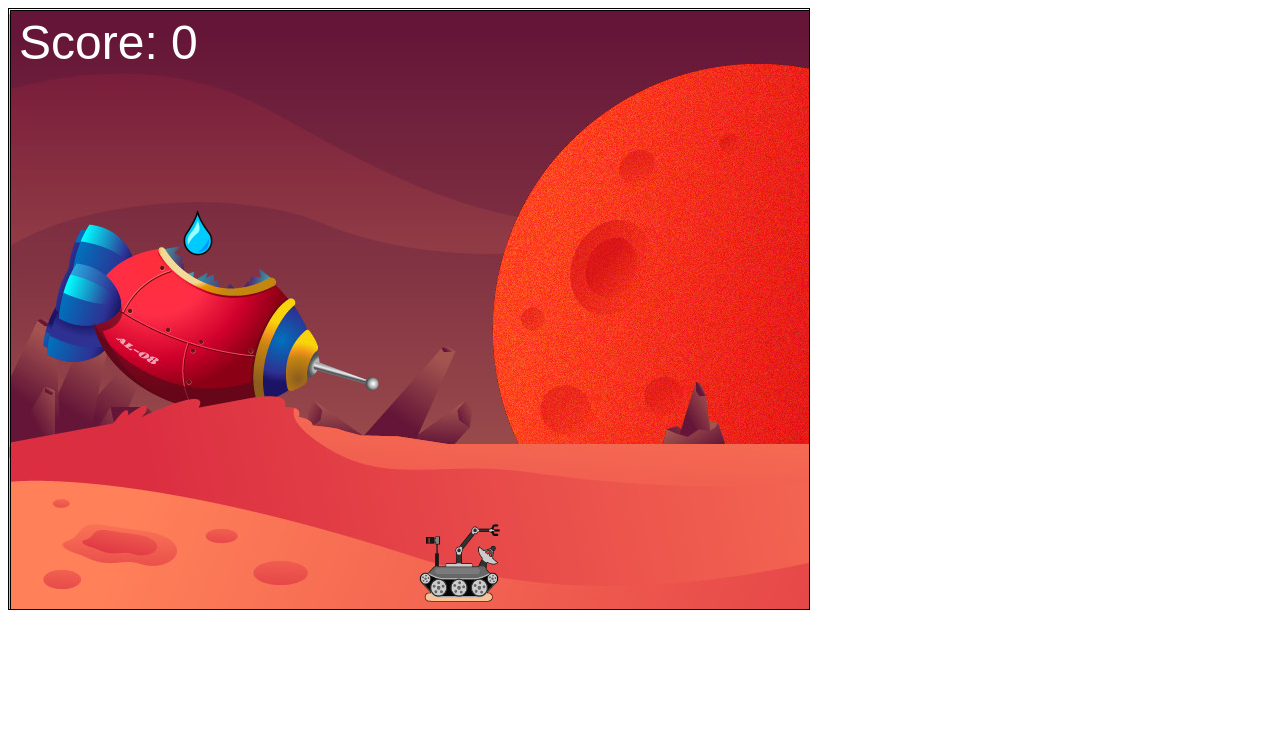
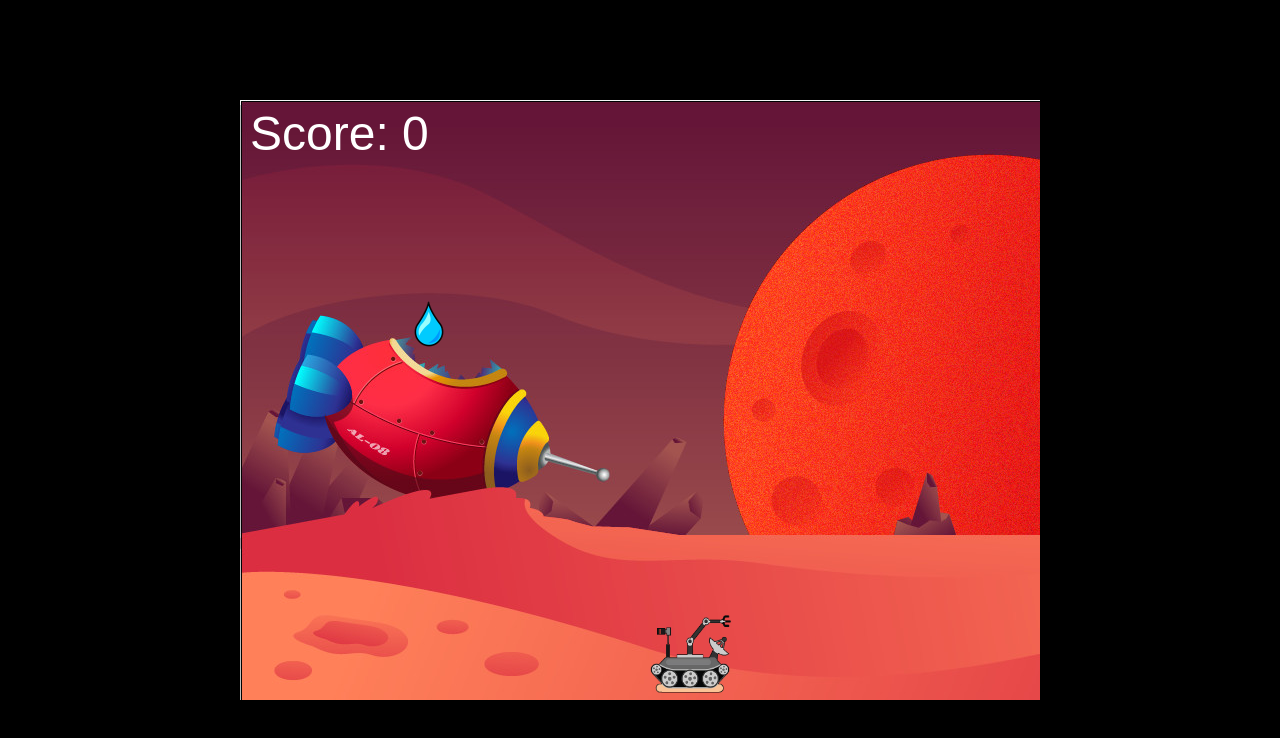
Before and after one commit to NurzhigitAtashbaev/2D-GAME, a plain HTML site: page index.html in a window 1280 px wide. Drawn offline with Linux system fonts and the light colour scheme.

Commit message:
Update game

```diff
--- a/index.html
+++ b/index.html
@@ -1,17 +1,14 @@
 <!DOCTYPE html>
 <html>
+
 <head>
+  <link rel="stylesheet" href="style.css">
   <meta charset="UTF-8">
   <title>My Mars Rover Game</title>
-  <style>
-    canvas {
-      border: 1px solid black;
-    }
-  </style>
 </head>
+
 <body>
 
   <canvas id="game-canvas" width="800" height="600"></canvas>
   <script src="main.js"></script>
 </body>
-</html>
--- a/main.js
+++ b/main.js
@@ -78,6 +78,17 @@ function gameLoop() {
   // request next animation frame
   requestAnimationFrame(gameLoop);
 }
+canvas.addEventListener('touchstart', function(event) {
+  // Обработка события touchstart
+});
+
+canvas.addEventListener('touchmove', function(event) {
+  // Обработка события touchmove
+});
+
+canvas.addEventListener('touchend', function(event) {
+  // Обработка события touchend
+});
 
 // start game loop
 requestAnimationFrame(gameLoop);
--- /dev/null
+++ b/style.css
@@ -0,0 +1,10 @@
+#game-canvas {
+    position: absolute;
+    top: 50%;
+    left: 50%;
+    transform: translate(-50%, -50%);
+  }
+
+body {
+    background-color: black;
+}
```
